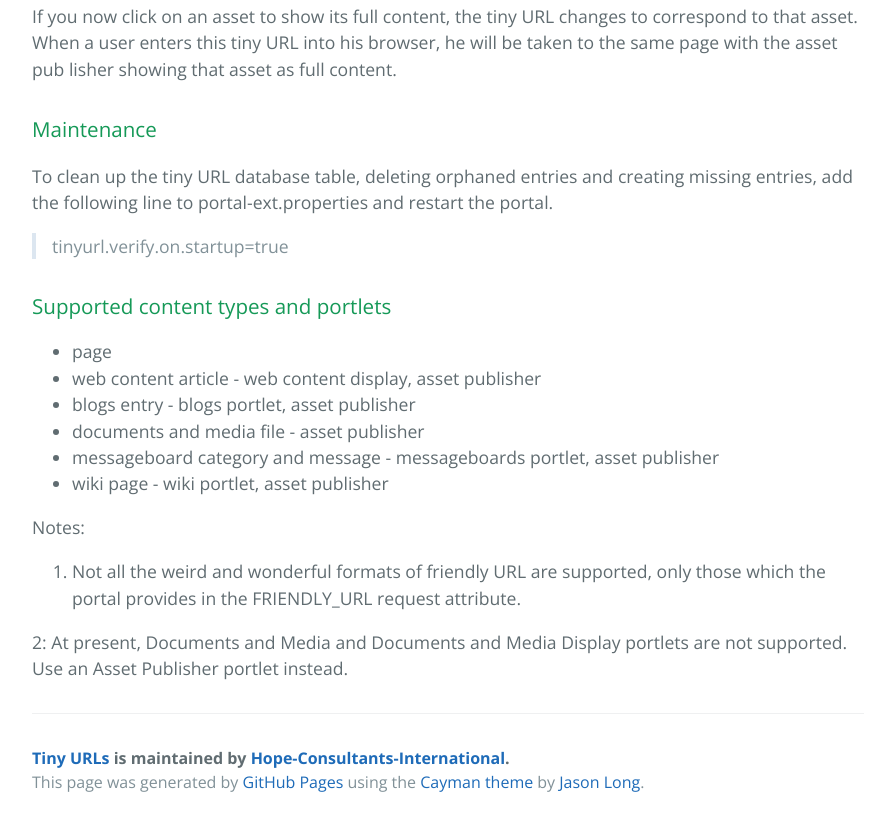
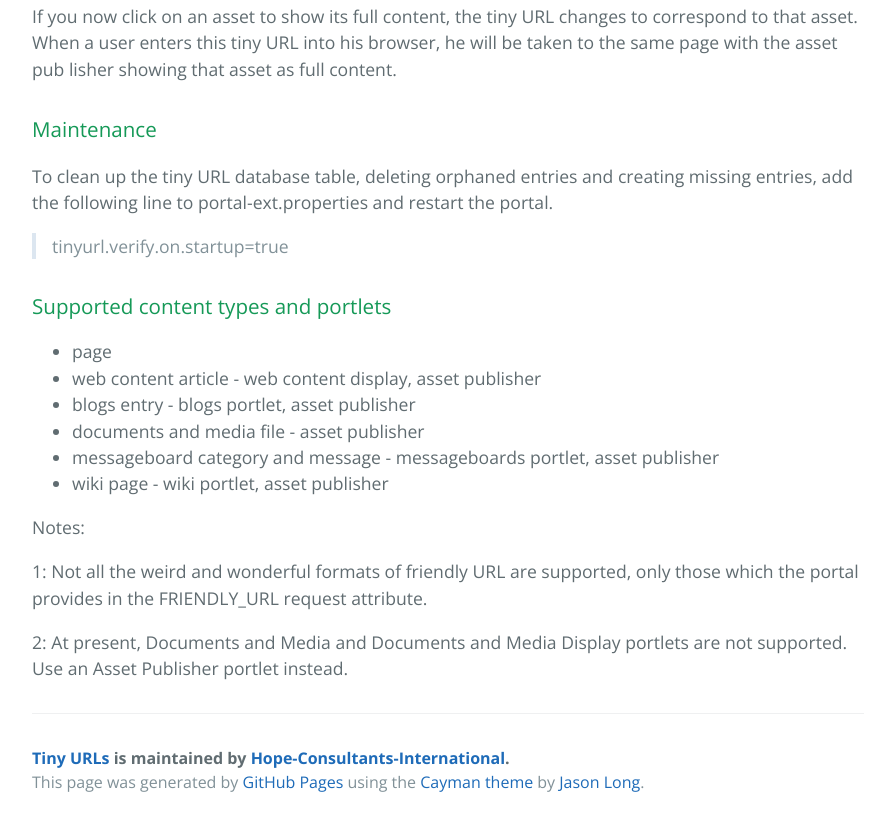
Before and after one commit to Hope-Consultants-International/tinyurl-portlet, a plain HTML site: page index.html in a window 1280 px wide. Shown: the part 2068-2894 px from the top of the page, without its empty margins (192-1081 px from the left). Drawn offline with nearby package versions, Linux system fonts and the light colour scheme.

```diff
--- a/index.html
+++ b/index.html
@@ -113,9 +113,7 @@
 
 <p>Notes:</p>
 
-<ol>
-<li>Not all the weird and wonderful formats of friendly URL are supported, only those which the portal provides in the FRIENDLY_URL request attribute.</li>
-</ol>
+<p>1: Not all the weird and wonderful formats of friendly URL are supported, only those which the portal provides in the FRIENDLY_URL request attribute.</p>
 
 <p>2: At present, Documents and Media and Documents and Media Display portlets are not supported. Use an Asset Publisher portlet instead.</p>
 
```
Also changed, not shown: params.json (+1 -1 lines).
